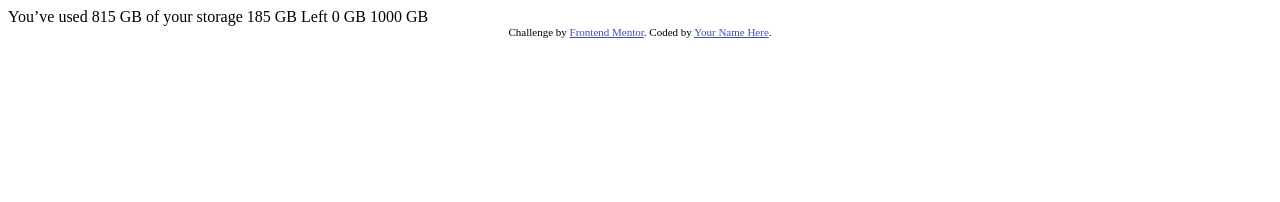
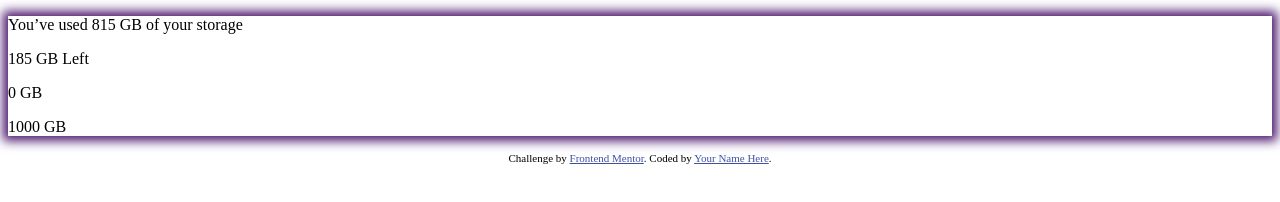
Before and after one commit to ElizabethClohosey/Fylo-DataStorage, a website: page index.html in a window 1280 px wide. Drawn offline with Linux system fonts and the light colour scheme.

Commit message:
set up scss and connected files

```diff
--- a/index.html
+++ b/index.html
@@ -1,31 +1,50 @@
 <!DOCTYPE html>
 <html lang="en">
+
 <head>
   <meta charset="UTF-8">
-  <meta name="viewport" content="width=device-width, initial-scale=1.0"> <!-- displays site properly based on user's device -->
+  <meta name="viewport" content="width=device-width, initial-scale=1.0">
+  <!-- displays site properly based on user's device -->
 
   <link rel="icon" type="image/png" sizes="32x32" href="./images/favicon-32x32.png">
+
+  <link rel="stylesheet" type="text/css" href="css/main_style.css">
 
   <title>Frontend Mentor | Fylo data storage component</title>
 
   <!-- Feel free to remove these styles or customise in your own stylesheet 👍 -->
   <style>
-    .attribution { font-size: 11px; text-align: center; }
-    .attribution a { color: hsl(228, 45%, 44%); }
+    .attribution {
+      font-size: 11px;
+      text-align: center;
+    }
+
+    .attribution a {
+      color: hsl(228, 45%, 44%);
+    }
   </style>
 </head>
+
 <body>
+  <div class="info">
+    <p>You’ve used 815 GB of your storage</p>
 
-  You’ve used 815 GB of your storage
+    <div class="gb-left">
+      185 GB Left
+    </div>
+    <div class="usage-bar">
+      <p>0 GB</p>
+      <p>1000 GB</p>
+    </div>
+  </div>
 
-  185 GB Left
 
-  0 GB
-  1000 GB
+
 
   <div class="attribution">
     Challenge by <a href="https://www.frontendmentor.io?ref=challenge" target="_blank">Frontend Mentor</a>.
     Coded by <a href="#">Your Name Here</a>.
   </div>
 </body>
+
 </html>
--- /dev/null
+++ b/scss/_variables.scss
@@ -0,0 +1,3 @@
+
+$primary-color: rgb(77, 26, 110);
+$secondary-color:  rgb(124, 40, 180);
--- /dev/null
+++ b/scss/main_style.scss
@@ -0,0 +1,5 @@
+@import "../scss/variables";
+
+.info {
+  box-shadow: 0px 0px 10px 5px $primary-color;
+}
```
Also changed, not shown: package.json (added, +23 -0 lines), css/main_style.css (added), scss/_colors.scss (added), scss/_mixins.scss (added), 3 other files.
